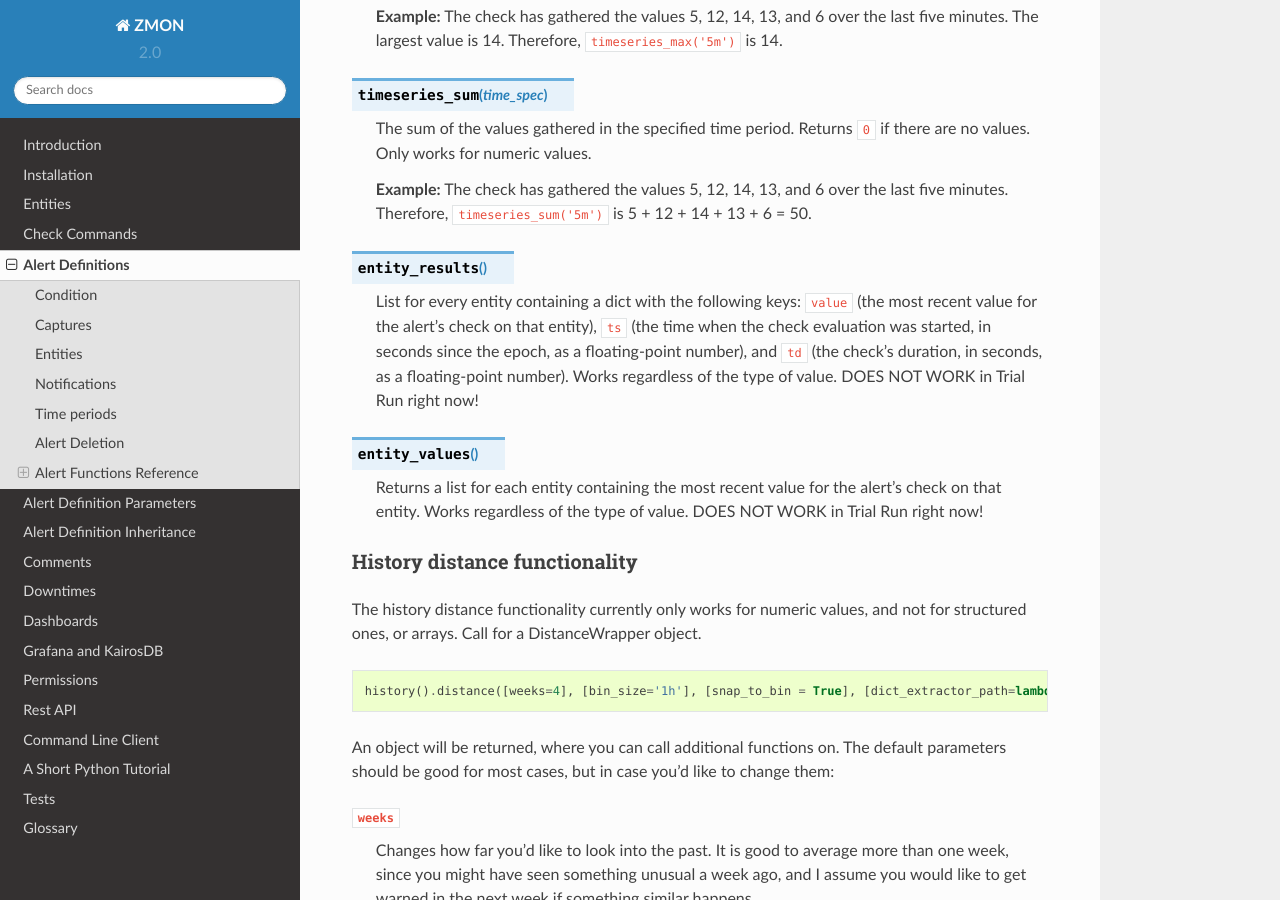
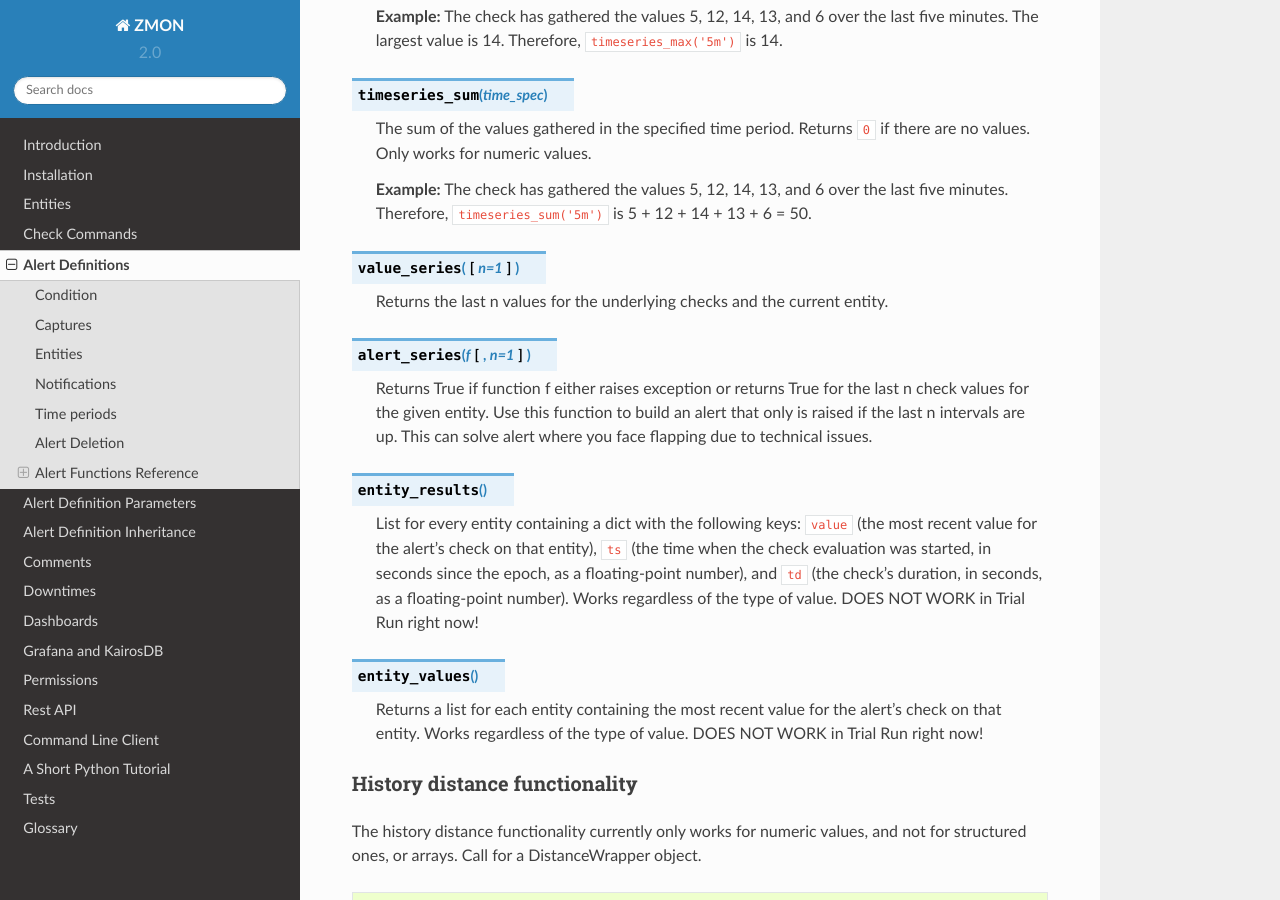
Before and after one commit to zalando-zmon/zmon-docs, a Sphinx documentation site: the page built from docs/alert-definitions.rst, in a window 1280 px wide and 900 px high, scrolled down 8690 px. Built offline with Sphinx 7.4.7 and the Read the Docs theme 2.0.0, drawn with Linux system fonts in a browser that asks for light colours; pages that are not in the unit, such as notebooks, are missing from menus.

Commit message:
Add alert_series(f, n) and value_series(n) to documentation

```diff
--- a/docs/alert-definitions.rst
+++ b/docs/alert-definitions.rst
@@ -393,6 +393,14 @@
     **Example:** The check has gathered the values 5, 12, 14, 13, and 6 over the last five minutes. Therefore, ``timeseries_sum('5m')`` is 5 + 12 + 14 + 13 + 6 = 50.
 
 
+.. py:function:: value_series([n=1])
+
+    Returns the last n values for the underlying checks and the current entity.
+
+.. py:function:: alert_series(f, [n=1])
+
+    Returns True if function f either raises exception or returns True for the last n check values for the given entity. Use this function to build an alert that only is raised if the last n intervals are up. This can solve alert where you face flapping due to technical issues.
+
 .. py:function:: entity_results()
 
      List for every entity containing a dict with the following keys: ``value`` (the most recent value for the alert's check on that entity), ``ts`` (the time when the check evaluation was started, in seconds since the epoch, as a floating-point number), and ``td`` (the check's duration, in seconds, as a floating-point number). Works regardless of the type of value. DOES NOT WORK in Trial Run right now!
```
